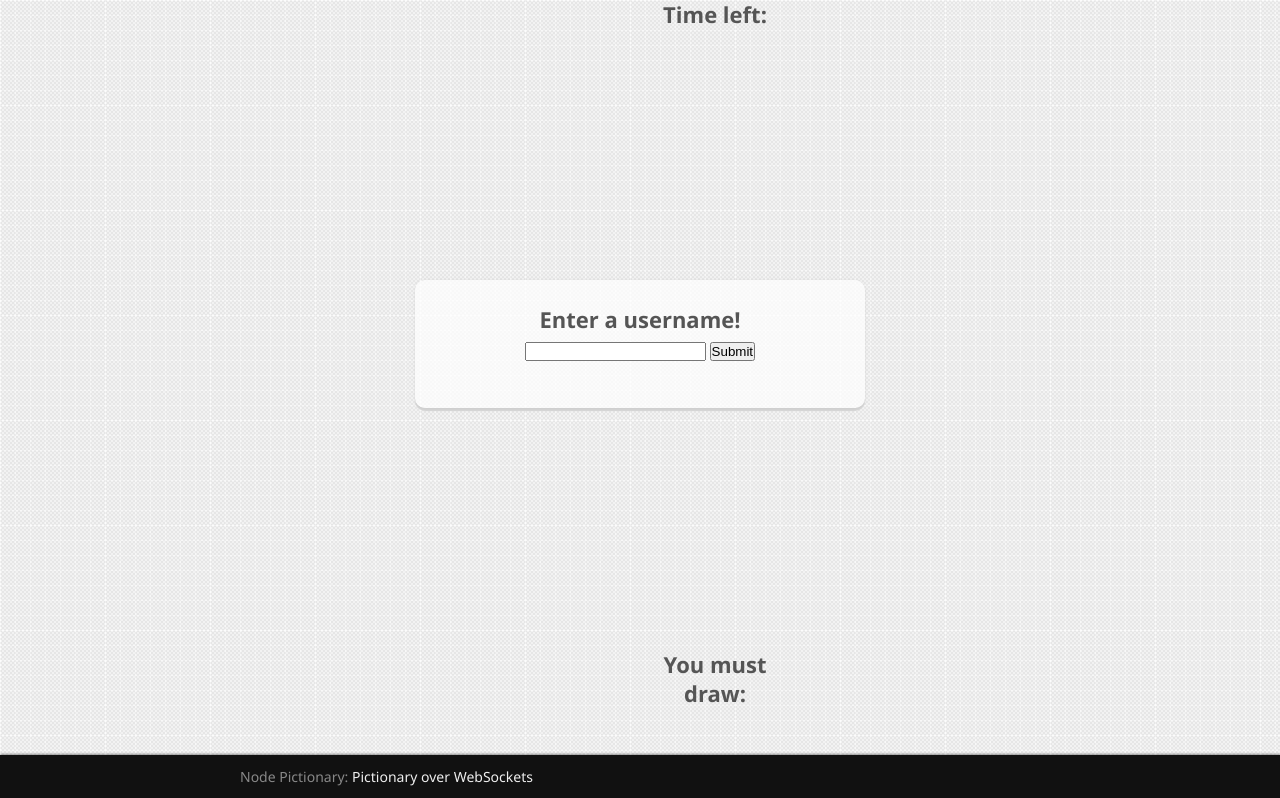
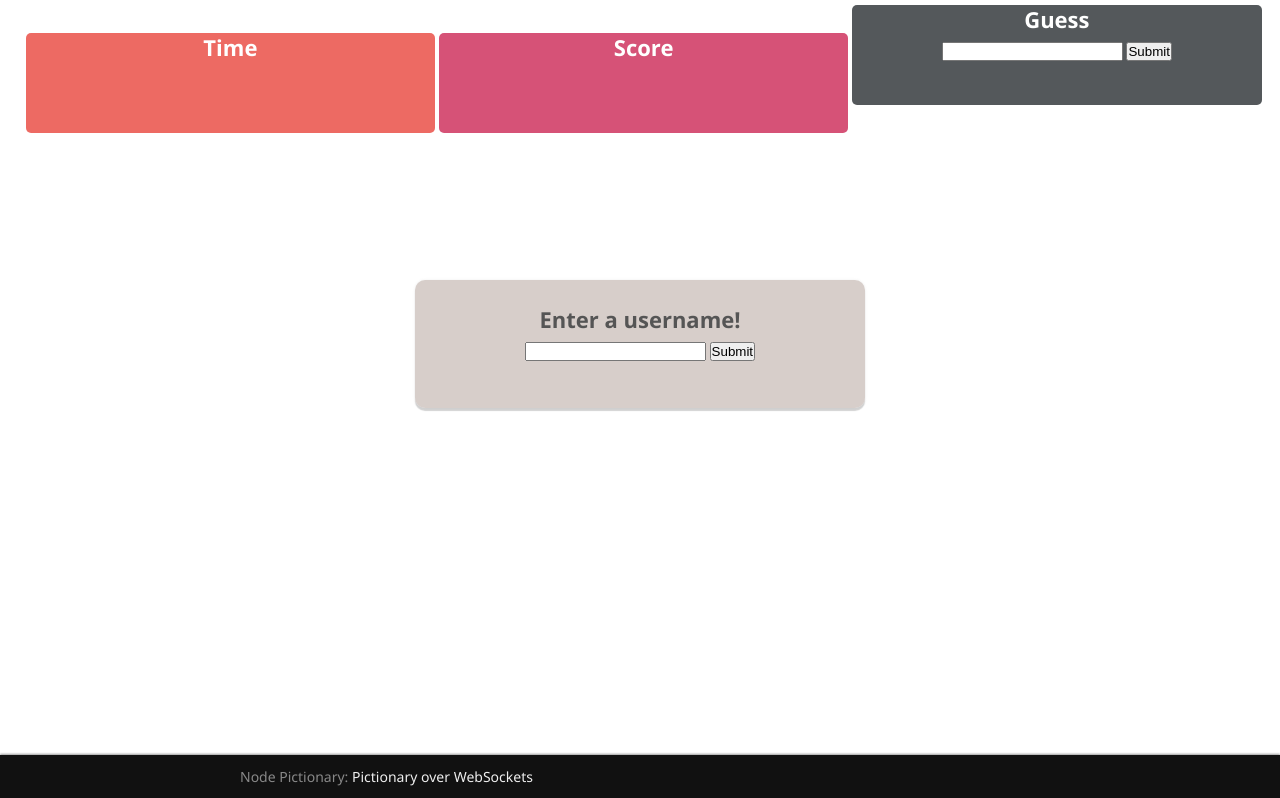
Before and after one commit to mitchswaldman/node-pictionary, a website: page public/index.html in a window 1280 px wide. Shown: the top 798 px of the page. Drawn offline with nearby package versions, Linux system fonts and the light colour scheme; no server answers.

Commit message:
Add in some styling. Fix little things in script.js

```diff
--- a/public/assets/css/styles.css
+++ b/public/assets/css/styles.css
@@ -8,6 +8,28 @@
 	padding:0;
 }
 
+/*-------------------------
+	Main UI Boxes
+--------------------------*/
+.row {
+	position: fixed;
+	width: 100%;
+	margin: auto;
+	left: 2%;
+	top: 5px;
+}
+
+.mainBox {
+	display: inline-block;
+	margin: auto;
+	border-radius: 5px;
+	width: 32%;
+	top: 5px;
+	height: 100px;
+	color: #FFF;
+}
+
+
 
 /*-------------------------
 	General Styles
@@ -15,7 +37,7 @@
 
 
 html{
-	background:url('../img/bg.png') repeat #e4e4e4;
+	/*background:url('../img/bg.png') repeat #e4e4e4;*/
 
 	/* This will hide the extra canvas if the screen is small */
 	overflow:hidden;
@@ -39,6 +61,9 @@ section, footer, header{
 	display: block;
 }
 
+canvas {
+	float: left;
+}
 
 /*-------------------------
 	Main Area
@@ -46,7 +71,7 @@ section, footer, header{
 
 hgroup{
 	position: fixed;
-	background-color: rgba(255, 255, 255, 0.7);
+	background-color: rgba(199,186,180, 0.7);
 	width: 400px;
 	height: 78px;
 	top: 50%;
@@ -74,38 +99,26 @@ h3{
 	font-size: 12px;
 	font-weight: normal;
 	font-style: italic;
-	color: #999;
 }
 
 #timer {
-    position: fixed;
-	width: 150px;
-	height: 100px;
+	background-color: rgba(237,106,99, 1);
     text-align: center;
-	top: 0%;
-	left: 50%;
-	color: #555;
 }
 
 #draw {
-    position: fixed;
-	width: 150px;
-	height: 150px;
+	background-color: rgba(84,88,91, 1);
     text-align: center;
-    bottom: 0%;
-	left: 50%;
-	color: #555;
 }
 
 #guess_word {
-    position: fixed;
-    visibility: hidden;
-	width: 250px;
-	height: 78px;
-	bottom: 10%;
-	right: 0%;
+	background-color: rgba(84,88,91, 1);
 	text-align: center;
-	color: #555;
+}
+
+#scoreBox {
+	background-color: rgba(214,82,119, 1);
+	text-align: center;
 }
 
 #cursors{
--- a/public/assets/js/script.js
+++ b/public/assets/js/script.js
@@ -18,6 +18,7 @@ $(function(){
 		username_entry = $('#username_entry'),
 		username_button = $('#username_button'),
         timer = $('#timer'),
+        wordBox = $('#draw'),
         guess_word = $('#guess_word'),
         guess_button = $('#guess_button');
 
@@ -26,11 +27,12 @@ $(function(){
 
 	// A flag for drawing activity
 	var drawing = false;
-
+	var currentUserIsDrawer = false;
 	var clients = {};
 	var cursors = {};
 
 	var socket = io.connect('/');
+	var client;
 	socket.on('roundstart', function(data){
         // Find client
         _.find(data.game.teams, function(team){
@@ -44,15 +46,20 @@ $(function(){
 		// update a div with team.score
 		// can get a reference to the member object
 		// if(member.isDrawer) enable the canvas.
-        ctx.clearRect(0, 0, 1900, 1000); // Hard-coded length and width for now.
+        ctx.clearRect(0, 0, canvas.width(), canvas.height()); // Hard-coded length and width for now.
         if(client.isDrawer) {
-            document.getElementById('guess_word').style.visibility = 'hidden';
-            // enable canvas
+        	$('#drawOrGuessHeader').html('Draw');
+            $('#guessInput').hide();
+            $('#guess_button').hide();
+            $('#word').show();
         }
         else {
-            document.getElementById('guess_word').style.visibility = 'visible';
+            $('#drawOrGuessHeader').html('Guess');
+            $('#word').hide();
+            $('#guessInput').show();
+            $('#guess_button').show();
         }
-        document.getElementById('word').innerHTML = data.game.word;
+        $('#word').html(data.game.word);
         // update scores
 		console.log('round start');
 		console.log(data);
@@ -60,7 +67,7 @@ $(function(){
 
 	socket.on('gamepause', function(data){
         document.getElementById('time').innerHTML = '';
-        ctx.clearRect(0, 0, canvas.width, canvas.height);
+        ctx.clearRect(0, 0, canvas.width(), canvas.height());
         console.log('game pause');
 		console.log(data);
 	});
@@ -136,6 +143,7 @@ $(function(){
 	var lastEmit = $.now();
 
 	doc.on('mousemove',function(e){
+		if(client && !client.isDrawer) return;
 		if($.now() - lastEmit > 30){
 			socket.emit('mousemove',{
 				'x': e.pageX,
@@ -167,7 +175,6 @@ $(function(){
     guess_button.on('click', function(e) {
         var guess = $('input[name="guess"]').val();
         socket.emit('guess', {guess: guess});
-        guess_word.fadeOut();
     });
 
 	// Remove inactive clients after 10 seconds of inactivity
--- a/public/index.html
+++ b/public/index.html
@@ -6,7 +6,6 @@
 
         <!-- The stylesheets -->
         <link rel="stylesheet" href="/assets/css/styles.css" />
-
         <!--[if lt IE 9]>
           <script src="http://html5shiv.googlecode.com/svn/trunk/html5.js"></script>
         <![endif]-->
@@ -32,21 +31,23 @@
 			<input type="text" name="username"></input>
 			<button id="username_button">Submit</button>
 		</hgroup>
+    	<div  class="row">
+	        <div class="mainBox" id="timer">
+	            <h1>Time</h1>
+	            <h2 id="time"></h2>
+	        </div>
 
-        <div id="timer">
-            <h1>Time left:</h1>
-            <h2 id="time"></h2>
-        </div>
+	        <div class="mainBox" id="scoreBox">
+	        	<h1> Score </h1>
+	        	<h2 id="score"></h2>
+	        </div>
 
-        <div id="draw">
-            <h1>You must draw: </h1>
-            <h2 id="word"></h2>
-        </div>
-
-        <div id="guess_word">
-            <h1>Guess the word!</h1>
-            <input type="text" name="guess"></input>
-            <button id="guess_button">Submit</button>
+	        <div class="mainBox" id="guess_word">
+	            <h1 id="drawOrGuessHeader">Guess</h1>
+	            <input type="text" name="guess" id="guessInput"></input>
+	            <button id="guess_button">Submit</button>
+            	<h2 id="word"></h2>
+        	</div>
         </div>
 
         <footer>
```
